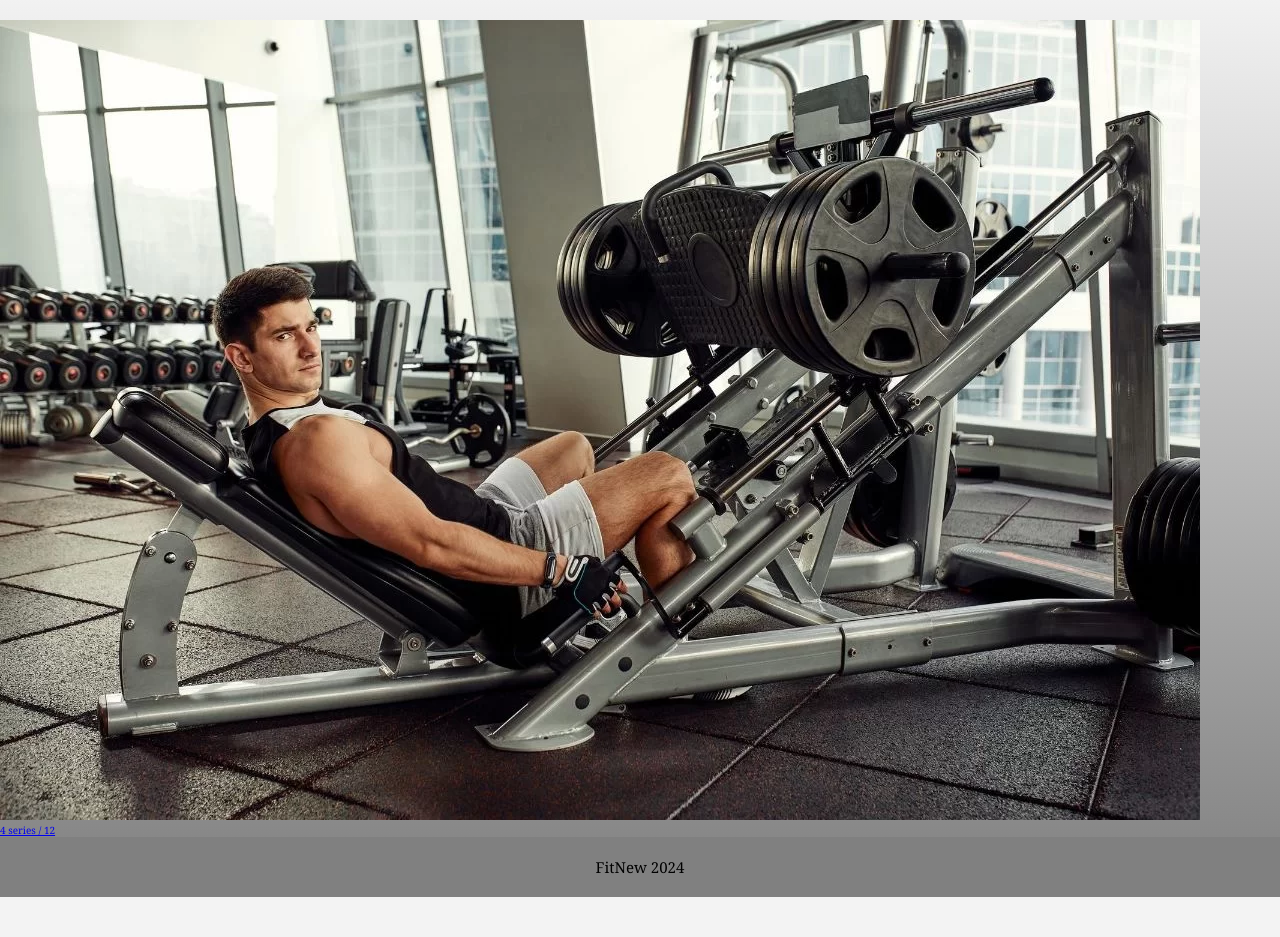
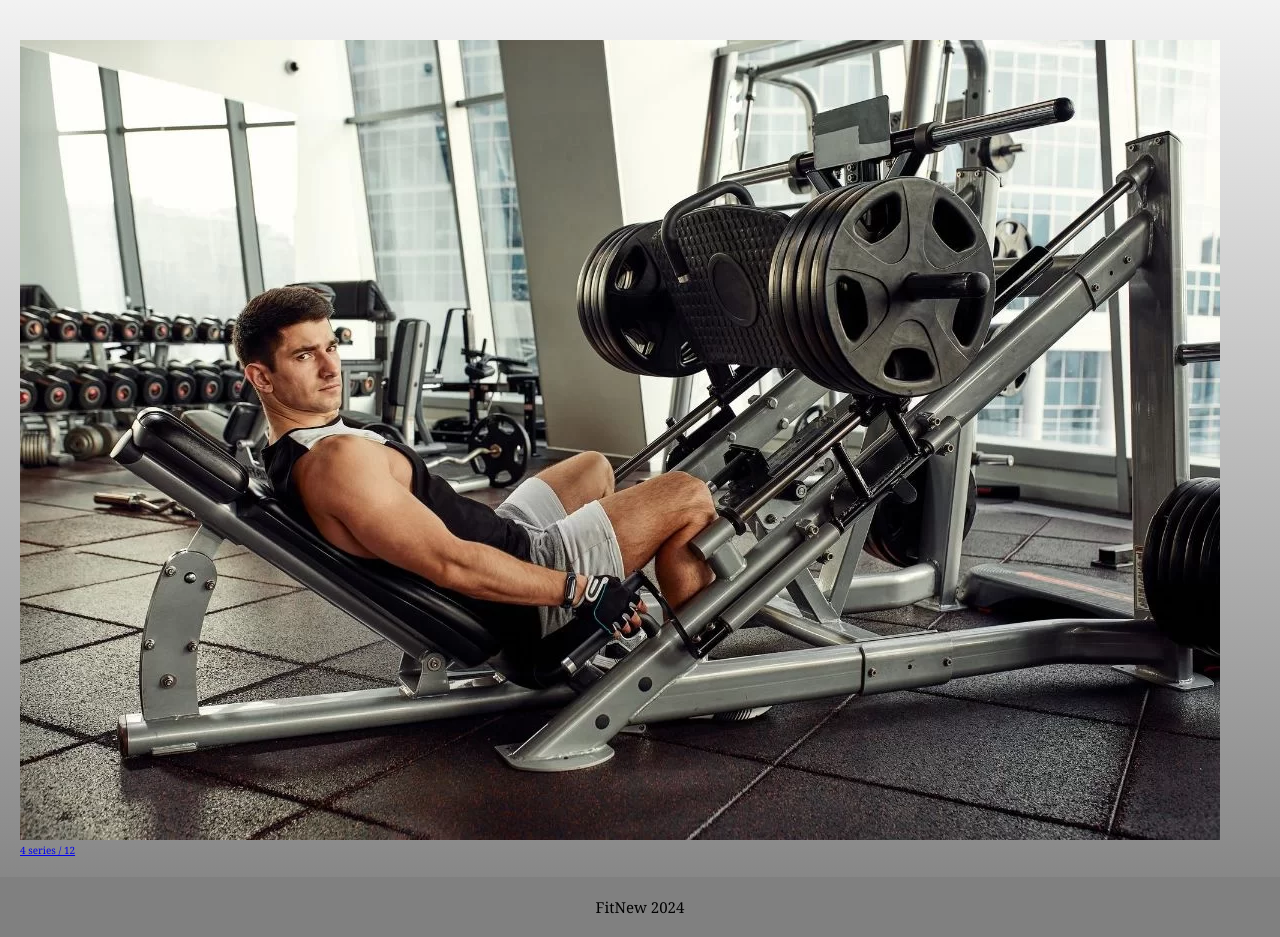
Before and after one commit to Lucas-Espindola-dev/FitNew, a Django app: page /fitnew/exercicios/ in a window 1280 px wide. Shown: the part 105-1042 px from the top of the page. Before the commit the page ends 1002 px from the top, so only its background shows below. Run offline with Django 5.2, Linux system fonts and the light colour scheme; data comes from the database, SQL or seed files in the repository.

Commit message:
Styling Exercises

```diff
--- a/fitnew/static/css/styles.css
+++ b/fitnew/static/css/styles.css
@@ -81,3 +81,8 @@ padding: 20px;
 text-align: center;
 font-size: 15px;
 }
+
+.exercises-grid{
+display: flex;
+padding: 20px;
+}
```
